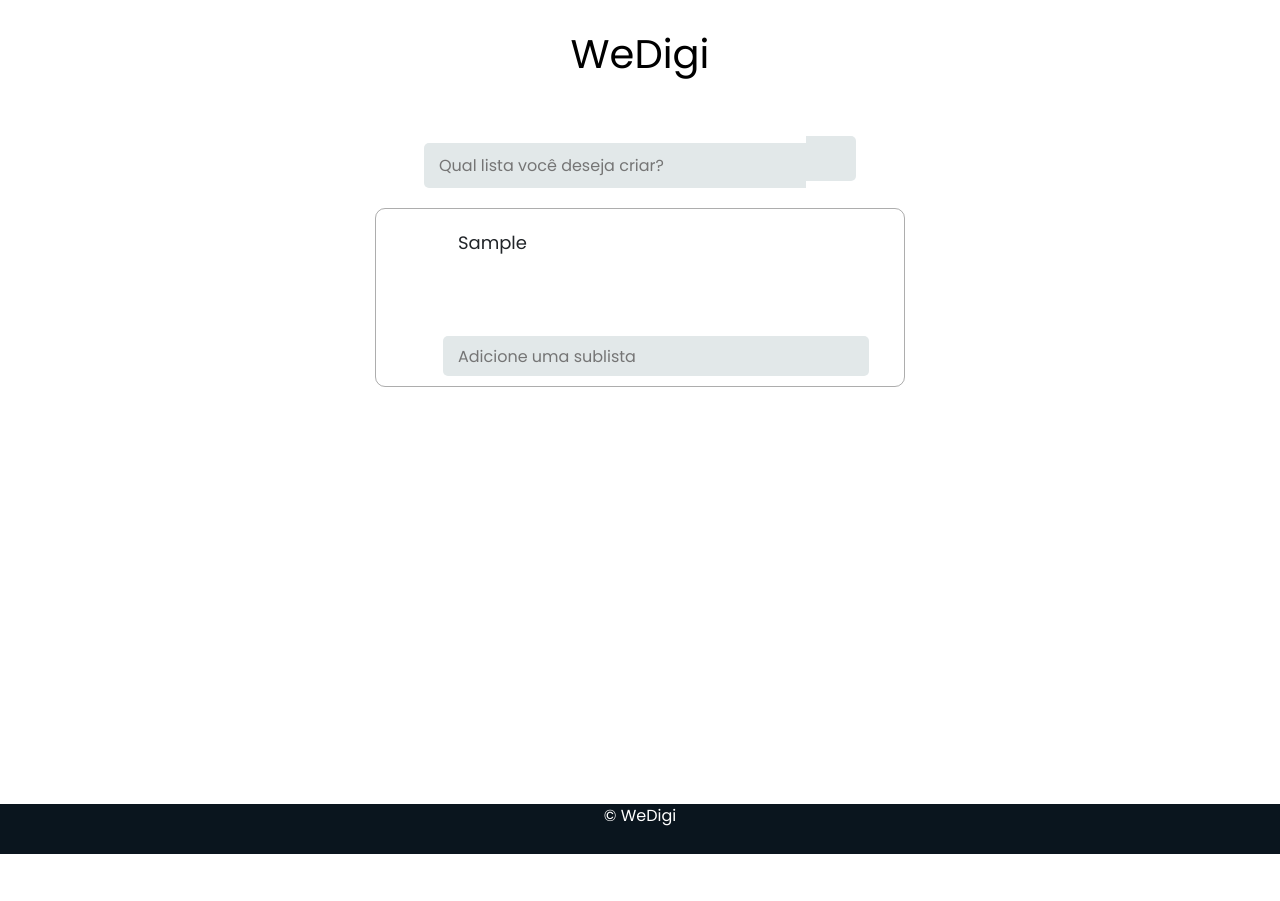
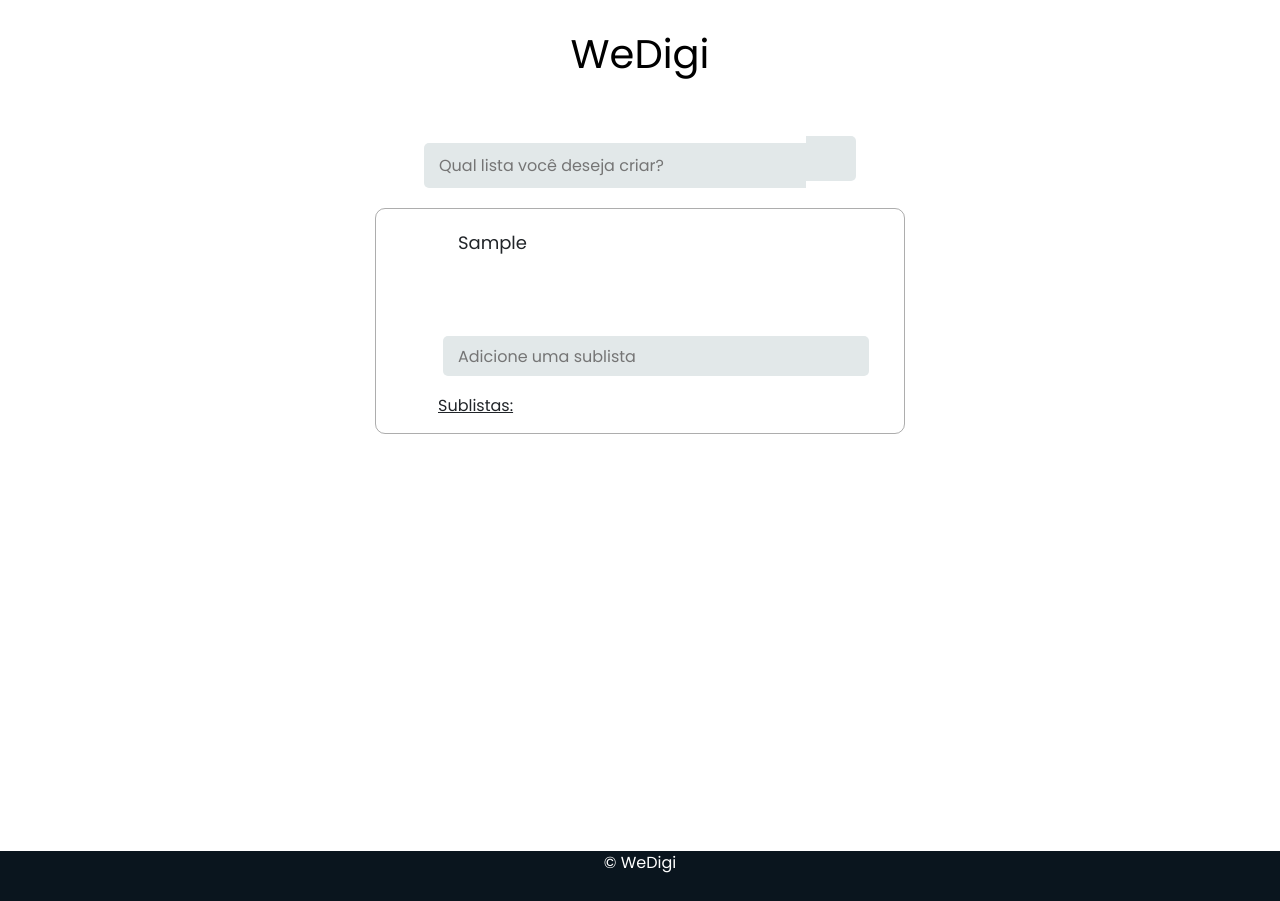
Before and after one commit to NogueiraDan/teste-wedigi, a React (Create React App) app: page / in a window 1280 px wide. Both pictures are taken after typing "Sample" into the empty fields and a click on the button 831 px from the left and 158 px from the top of the page. Before the commit the page ends 854 px from the top, so only its background shows below. Built offline with nearby package versions, Linux system fonts and the light colour scheme.

Commit message:
Itens editando como Objeto

```diff
--- a/package.json
+++ b/package.json
@@ -15,6 +15,7 @@
     "sortablejs": "^1.15.0",
     "styled-components": "^5.3.5",
     "sweetalert2": "^11.4.20",
+    "uuid": "^8.3.2",
     "web-vitals": "^2.1.4"
   },
   "scripts": {
--- a/src/components/formItem/index.js
+++ b/src/components/formItem/index.js
@@ -1,11 +1,12 @@
 import React, { useState, useEffect } from "react";
 import * as S from "./styled";
 import Swal from "sweetalert2";
+import { v4 as uuidv4 } from "uuid";
 import Item from "../items";
 
 const FormItem = ({ indexList }) => {
   const [text, setText] = useState();
-  const [items, setItems] = useState([]);
+  const [items, setItems] = useState([{}]);
 
   // Setando estado do input do titulo
   const handleChangeInput = (event) => {
@@ -23,14 +24,17 @@ const FormItem = ({ indexList }) => {
         text: "Não é possível adicionar listas em branco",
       });
     } else {
-      setItems([...items, text]);
-      const data = { text };
+      //setItems([...items, text]);
+      const data = text;
       const modelStorage = {
         listKey: indexList,
+        id: uuidv4(),
         nome: data,
       };
+      setItems([...items, modelStorage]);
       if (localStorage.getItem("item") === null) {
         localStorage.setItem("item", JSON.stringify([modelStorage]));
+        console.log(modelStorage.id);
       } else {
         localStorage.setItem(
           "item",
@@ -45,10 +49,10 @@ const FormItem = ({ indexList }) => {
   };
 
   // Remoção de item da sublista
-  const handleDeleteList = (index) => {
-    const removeList = Array.from(items);
-    removeList.splice(index, 1);
-    setItems(removeList);
+  const handleDeleteItem = (index) => {
+    console.log(index);
+    setItems(items.splice(index, 1));
+    console.log(items);
   };
 
   return (
@@ -67,11 +71,12 @@ const FormItem = ({ indexList }) => {
 
       {items.map((item, index) => (
         <Item
+          key={item.id}
           index={index}
           items={items}
           item={item}
           setItems={setItems}
-          onDelete={() => handleDeleteList(index)}
+          onDelete={() => handleDeleteItem(index)}
         />
       ))}
     </>
--- a/src/components/items/index.js
+++ b/src/components/items/index.js
@@ -5,8 +5,6 @@ import Button from "react-bootstrap/Button";
 import Form from "react-bootstrap/Form";
 
 const Item = ({ index, items, item, setItems, onDelete }) => {
-  // const [text, setText] = useState();
-  // const [items, setItems] = useState([]);
   const [textModal, setTextModal] = useState("");
   const [show, setShow] = useState(false);
   const handleClose = () => setShow(false);
@@ -19,78 +17,26 @@ const Item = ({ index, items, item, setItems, onDelete }) => {
   };
 
   // Alterando titulo da sublista
-  const handleUpdateItem = (key) => {
-    const itensCopy = Array.from(items);
-    itensCopy.splice(key, 1, textModal);
-    setItems(itensCopy);
+  const handleUpdateItem = (id, index) => {
+    const itemUpdated = items.find((element) => element.id == id);
+    itemUpdated.nome = textModal;
+    console.log(itemUpdated);
+    console.log(index);
     setTextModal("");
     handleClose();
   };
 
-  // Capturando estado do input da sublista
-  // const handleChangeInput = (event) => {
-  //   const inputItem = event.target.value;
-  //   setText(inputItem);
-  // };
-
-  // Adicionando sublista à lista
-  // const handleAddItem = (event) => {
-  //   event.preventDefault();
-  //   if (!text) {
-  //     Swal.fire({
-  //       icon: "error",
-  //       title: "Erro",
-  //       text: "Não é possível adicionar listas em branco",
-  //     });
-  //   } else {
-  //     setItems([...items, text]);
-  //     const data = { text };
-  //     const modelStorage = {
-  //       listKey: idItem,
-  //       key: 0,
-  //       nome: data,
-  //     };
-  //     if (localStorage.getItem("item") === null) {
-  //       const modelStorage = {
-  //         listKey: idItem,
-  //         nome: data,
-  //       };
-  //       localStorage.setItem("item", JSON.stringify([modelStorage]));
-  //     } else {
-  //       localStorage.setItem(
-  //         "item",
-  //         JSON.stringify([
-  //           ...JSON.parse(localStorage.getItem("item")),
-  //           modelStorage,
-  //         ])
-  //       );
-  //     }
-  //     setText("");
-  //   }
-  // };
-
-  // Removendo sublista da lista
-  // const handleDeleteList = (key) => {
-  //   const removeList = Array.from(items);
-  //   removeList.splice(key, 1);
-  //   setItems(removeList);
-  // };
-
+  if (index == 0) {
+    return (
+      <S.SubTitle>
+        <u>Sublistas:</u>
+      </S.SubTitle>
+    );
+  } else {
     return (
       <>
-      {/* <S.ItemContent>
-        <S.InputItem
-          type="text"
-          placeholder="Adicione uma sublista"
-          value={text}
-          onChange={handleChangeInput}
-        />
-        <S.Button type="submit" onClick={handleAddItem}>
-          <i class="ai-plus"></i>
-        </S.Button>
-      </S.ItemContent> */}
         <S.MapItems>
-        <S.Item>{item}</S.Item>
+          <S.Item>{item.nome}</S.Item>
 
           <S.RemoveIcon onClick={onDelete}>
             <i class="ai-trash-can"></i>
@@ -118,7 +64,10 @@ const Item = ({ index, items, item, setItems, onDelete }) => {
               <Button variant="secondary" onClick={handleClose}>
                 Cancelar
               </Button>
-            <Button variant="primary" onClick={() => handleUpdateItem(index)}>
+              <Button
+                variant="primary"
+                onClick={() => handleUpdateItem(item.id, index)}
+              >
                 Salvar
               </Button>
             </Modal.Footer>
@@ -126,6 +75,7 @@ const Item = ({ index, items, item, setItems, onDelete }) => {
         </S.MapItems>
       </>
     );
+  }
 };
 
 export default Item;
--- a/src/components/items/styled.js
+++ b/src/components/items/styled.js
@@ -36,6 +36,11 @@ export const Item = styled.span`
   font-size: 16px;
 `;
 
+export const SubTitle = styled.h6`
+  margin-top: 20px;
+  margin-left: -20px;
+`;
+
 export const EditIcon = styled.span`
   &:hover {
     color: blue;
```
Also changed, not shown: 1 other file (tests, documents, lock files or other folders). Lines whose indentation alone changed are shown as unchanged.
